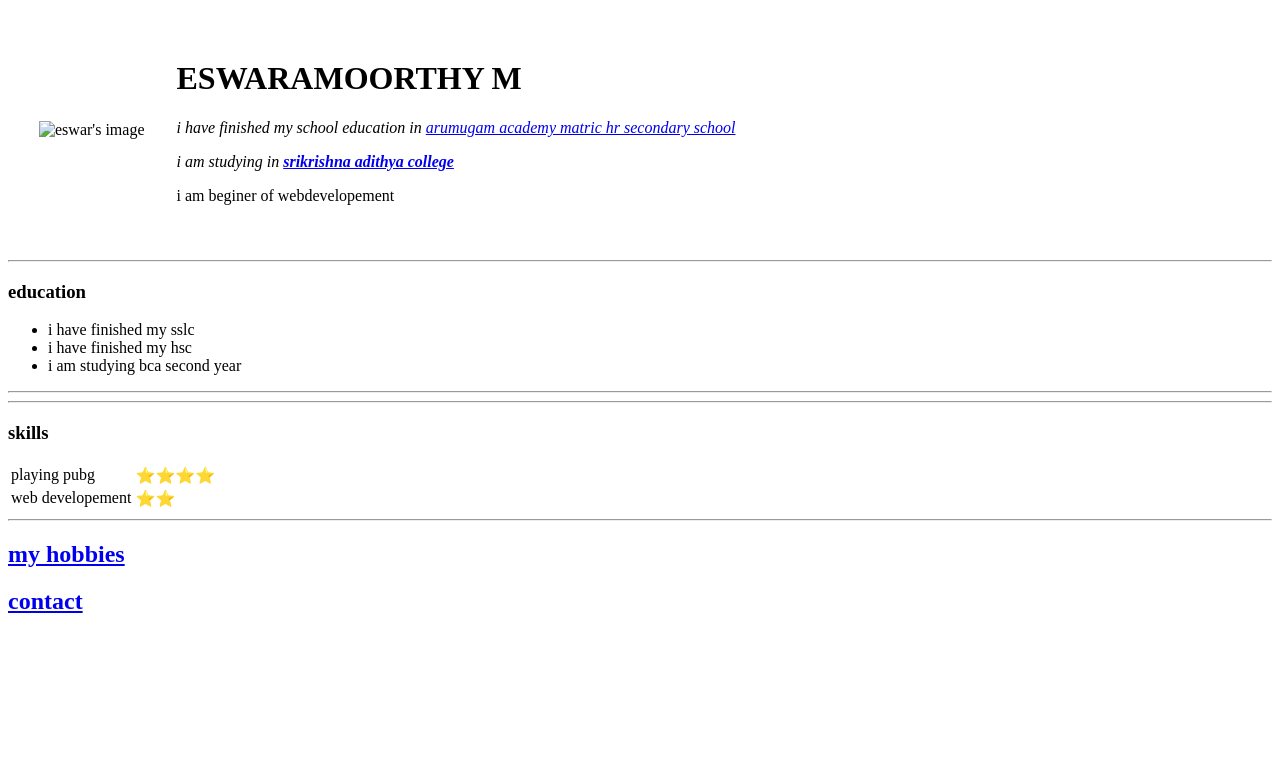
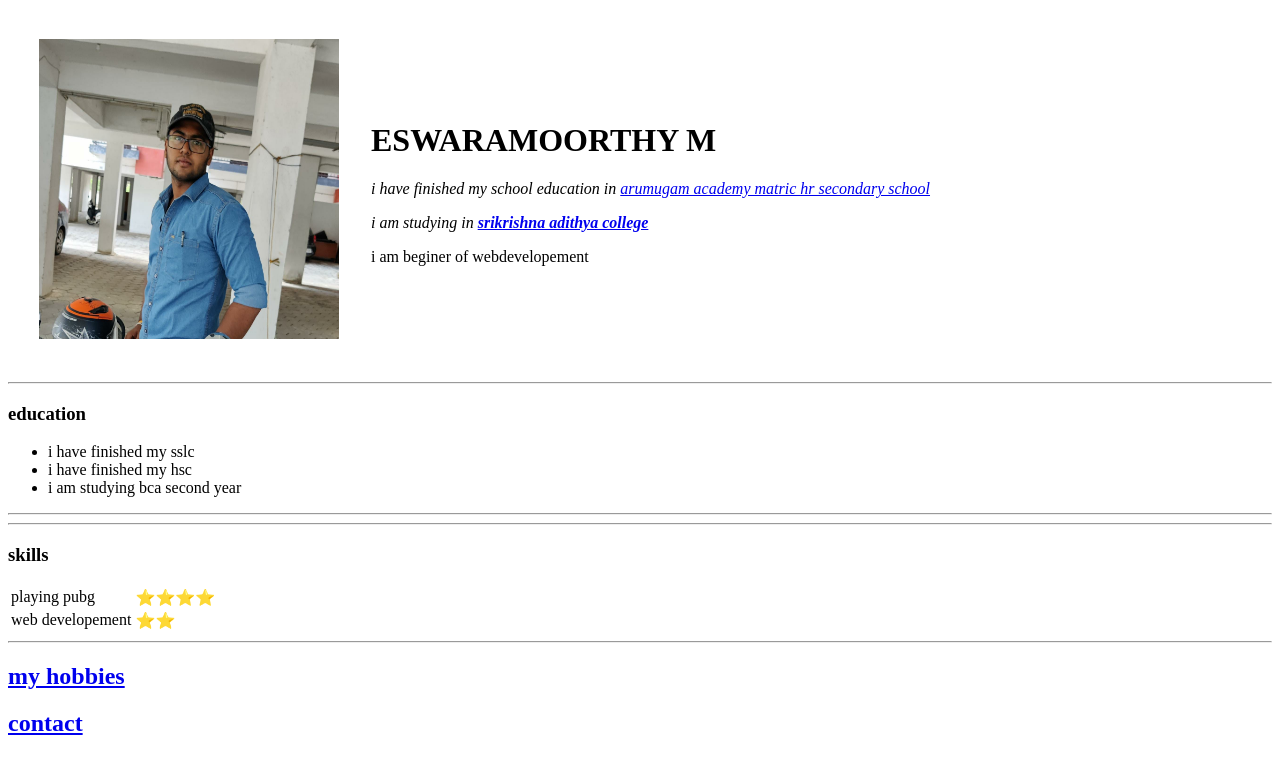
Before and after one commit to tangiroo/cv, a plain HTML site: page index.html in a window 1280 px wide. Drawn offline with Linux system fonts and the light colour scheme.

Commit message:
update index html

```diff
--- a/index.html
+++ b/index.html
@@ -8,7 +8,7 @@
   <body>
     <table cellspacing="30">
       <tr>
-        <td><img src="images/eswar.jpeg"width="300"height="300" alt="eswar's image"></td>
+        <td><img src="eswar.jpeg"width="300"height="300" alt="eswar's image"></td>
         <td><h1>ESWARAMOORTHY M</h1>
         <p><em>i have finished my school education in <a href="http://www.arumugamacademy.com/">arumugam academy matric hr secondary school</a></em></p>
         <p><em>i am studying in <strong><a href="http://www.skacas.ac.in/">srikrishna adithya college</a></strong></em></p>
```
